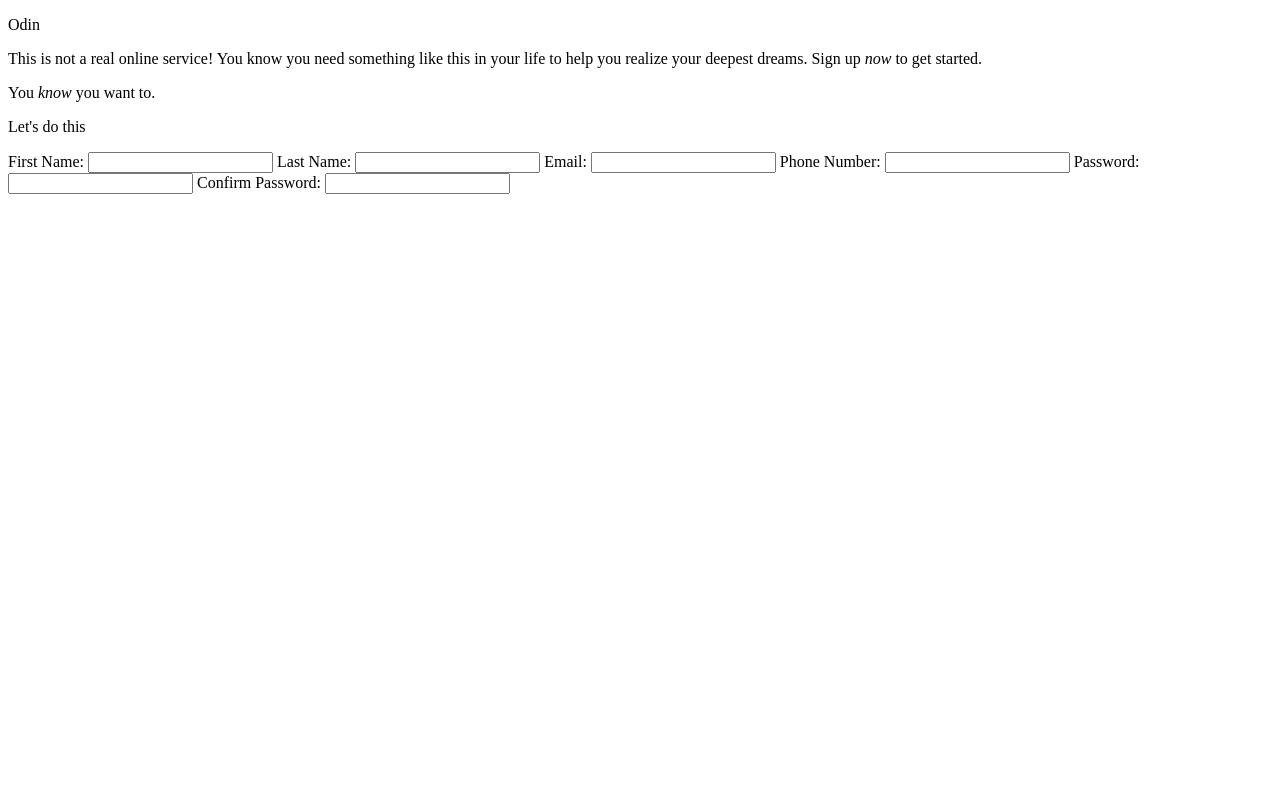
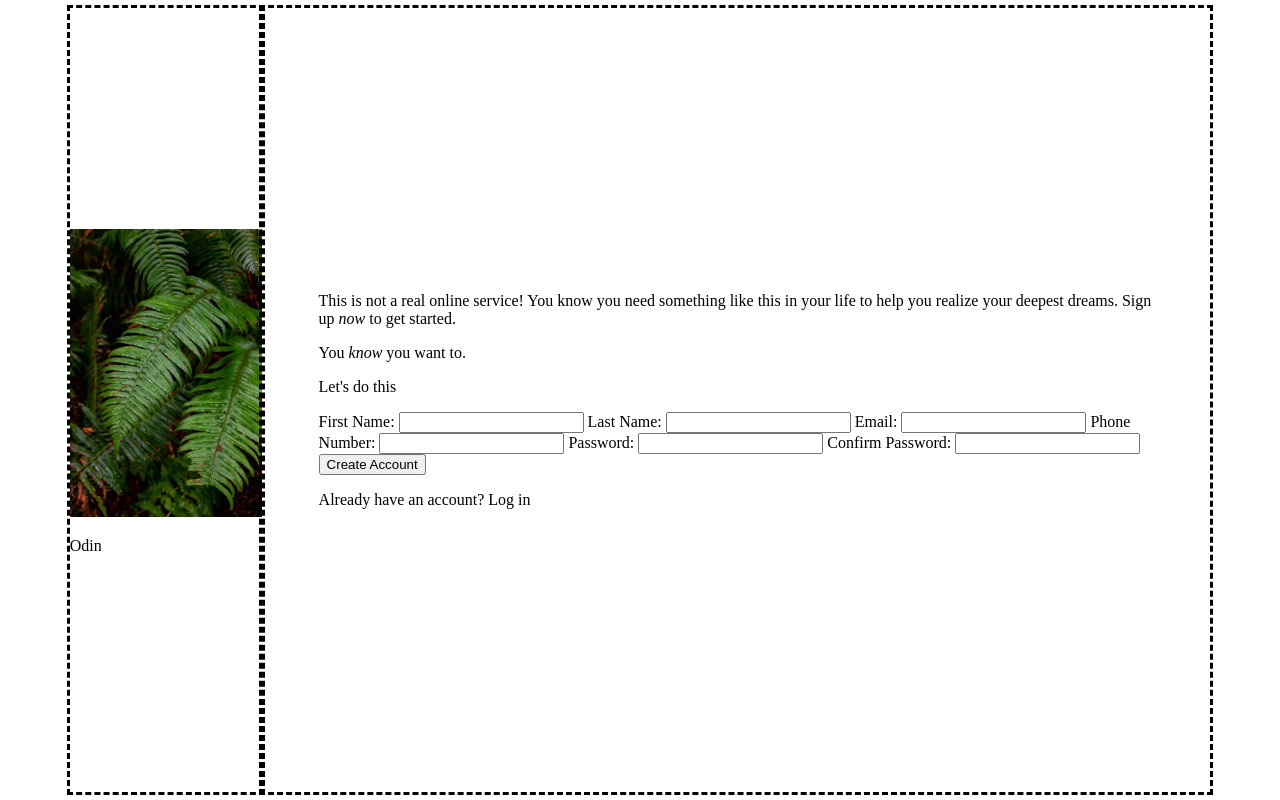
Before and after one commit to kws413/signupform, a plain HTML site: page index.html in a window 1280 px wide. Drawn offline with Linux system fonts and the light colour scheme.

Commit message:
add bkgrnd image need placement

```diff
--- a/index.html
+++ b/index.html
@@ -7,8 +7,12 @@
     <title>Sign-Up Form</title>
 </head>
 <body>
+    <div id="empty"></div>
+    <middle>
         <div id="sidebar">
+
             <div id="label">
+                <img src="./images/odinbackground.avif" alt="Tree leaves in the woods.">
                 <p id="headtitle">Odin</p>
             </div>
         </div>
@@ -40,6 +44,10 @@
 
                 </form>
             </div>
+            <button id="createacct">Create Account</button>
+            <p>Already have an account? Log in</p>
         </div>
+    </middle>
+    <div id="empty"></div>
 </body>
 </html>
--- a/styles.css
+++ b/styles.css
@@ -0,0 +1,34 @@
+body {
+    display: flex;
+}
+
+middle {
+    display: flex;
+    height: 98vh;
+}
+
+#empty {
+    width: 15%;
+}
+
+#sidebar {
+
+    width: 33%;
+
+}
+
+#rightbar {
+    padding: 5%;
+}
+
+#rightbar, #sidebar {
+    outline-width: 3px;
+    outline-style: dashed;
+    align-content: center;
+}
+
+img {
+    object-fit: contain;
+    height: 100%;
+    width: 100%;
+}
```
Also changed, not shown: images/odinbackground.avif (added). Lines whose indentation alone changed are shown as unchanged.
